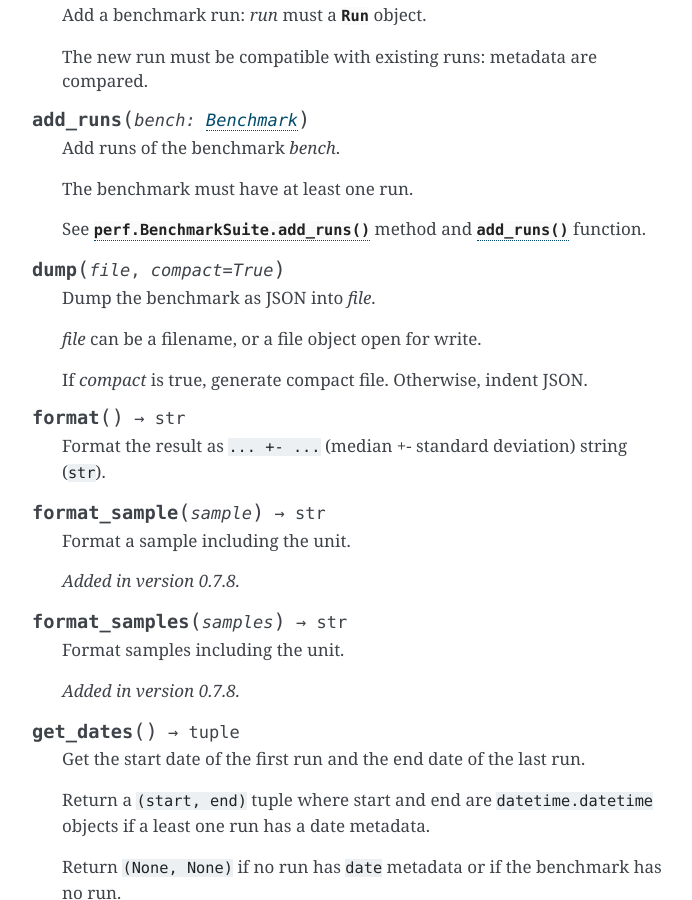
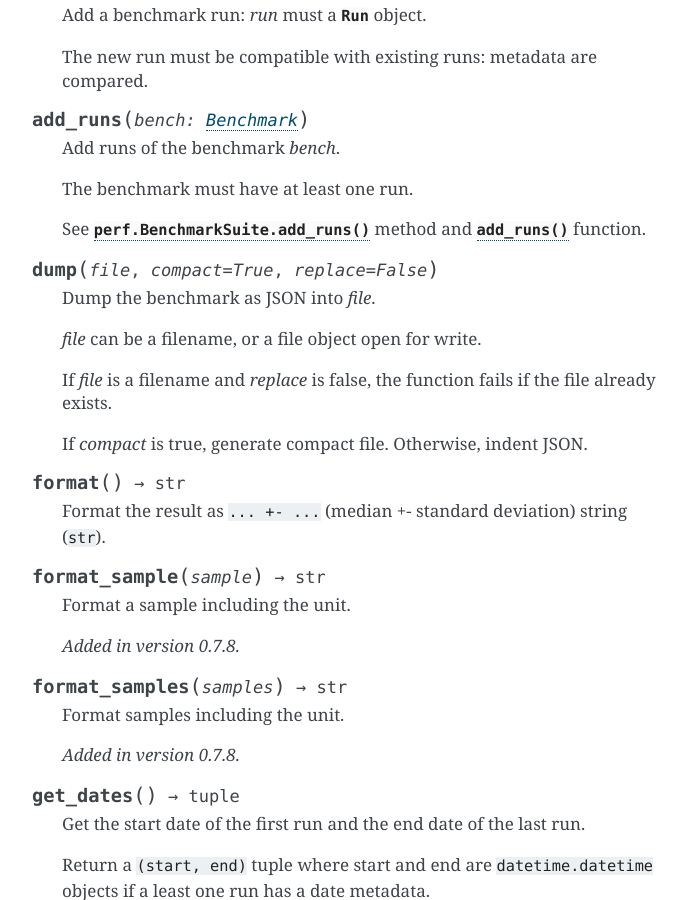
Before and after one commit to psf/pyperf, a Sphinx documentation site: the page built from doc/api.rst, in a window 1280 px wide and 900 px high, scrolled down 5717 px. Shown: the whole window, without its empty margins (418-1110 px from the left). Built offline with Sphinx 7.4.7, drawn with Linux system fonts in a browser that asks for light colours; some of the changed text lies outside the part shown.

Commit message:
dump() fails if the file already exists

```diff
--- a/TODO.rst
+++ b/TODO.rst
@@ -46,7 +46,6 @@ Low priority
 ============
 
 * add metadata: sys.getcheckinterval, py3: GIL milliseconds? GC enabled?
-* really avoid removing existing file: open(name, 'x')
 * convert: save the operations made on data in metadata?
 * configurable clock? see pybench
 * reimplement metdata for compare?
--- a/doc/api.rst
+++ b/doc/api.rst
@@ -204,11 +204,14 @@ Benchmark
       See :meth:`perf.BenchmarkSuite.add_runs` method and :func:`add_runs`
       function.
 
-   .. method:: dump(file, compact=True)
+   .. method:: dump(file, compact=True, replace=False)
 
       Dump the benchmark as JSON into *file*.
 
       *file* can be a filename, or a file object open for write.
+
+      If *file* is a filename and *replace* is false, the function fails if the
+      file already exists.
 
       If *compact* is true, generate compact file. Otherwise, indent JSON.
 
@@ -363,11 +366,14 @@ BenchmarkSuite
 
       See :meth:`perf.Benchmark.add_runs` method and :func:`add_runs` function.
 
-   .. function:: dump(file, compact=True)
+   .. function:: dump(file, compact=True, replace=False)
 
       Dump the benchmark suite as JSON into *file*.
 
       *file* can be: a filename, or a file object open for write.
+
+      If *file* is a filename and *replace* is false, the function fails if the
+      file already exists.
 
       If *compact* is true, generate compact file. Otherwise, indent JSON.
 
--- a/doc/changelog.rst
+++ b/doc/changelog.rst
@@ -16,6 +16,9 @@ Version 0.7.13
   a specific benchmark function by its identifier.
 * TextRunner now supports calling more than one benchmark function using
   ``--worker-task`` internally.
+* Benchmark.dump() and BenchmarkSuite.dump() now fails by default if the
+  file already exists. Set the new *replace* parameter to true to allow to
+  replace an existing file.
 
 Version 0.7.12 (2016-09-30)
 ---------------------------
```
Also changed, not shown: 2 other files.
